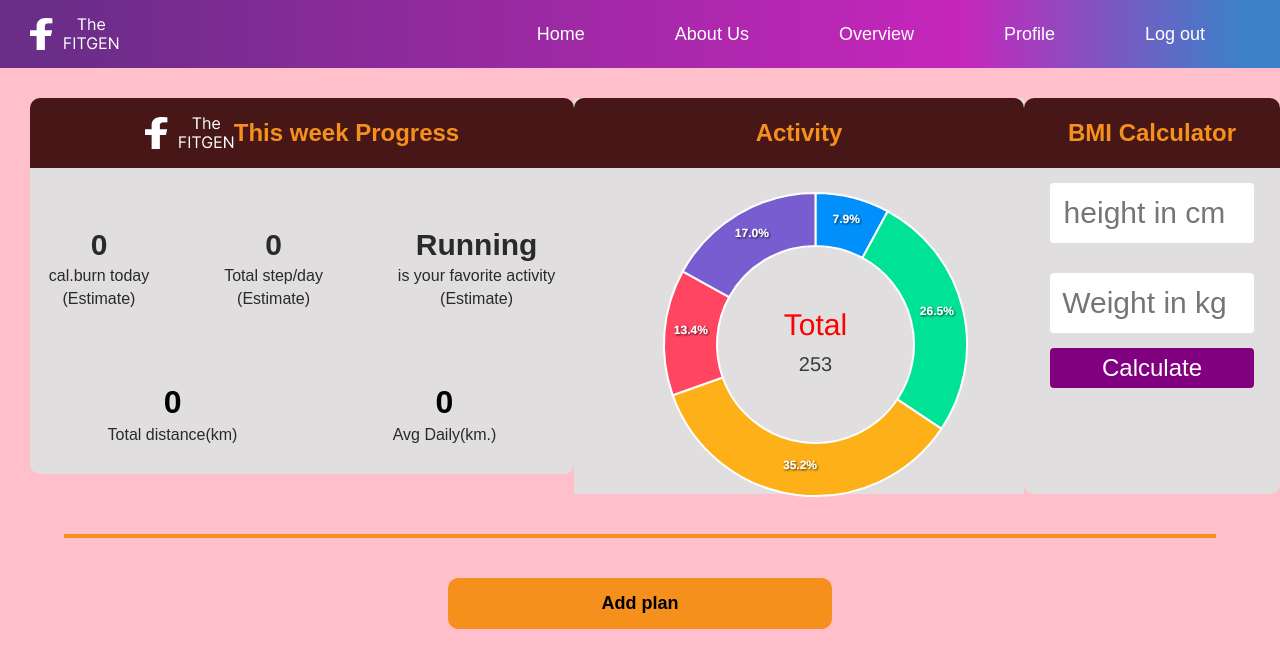
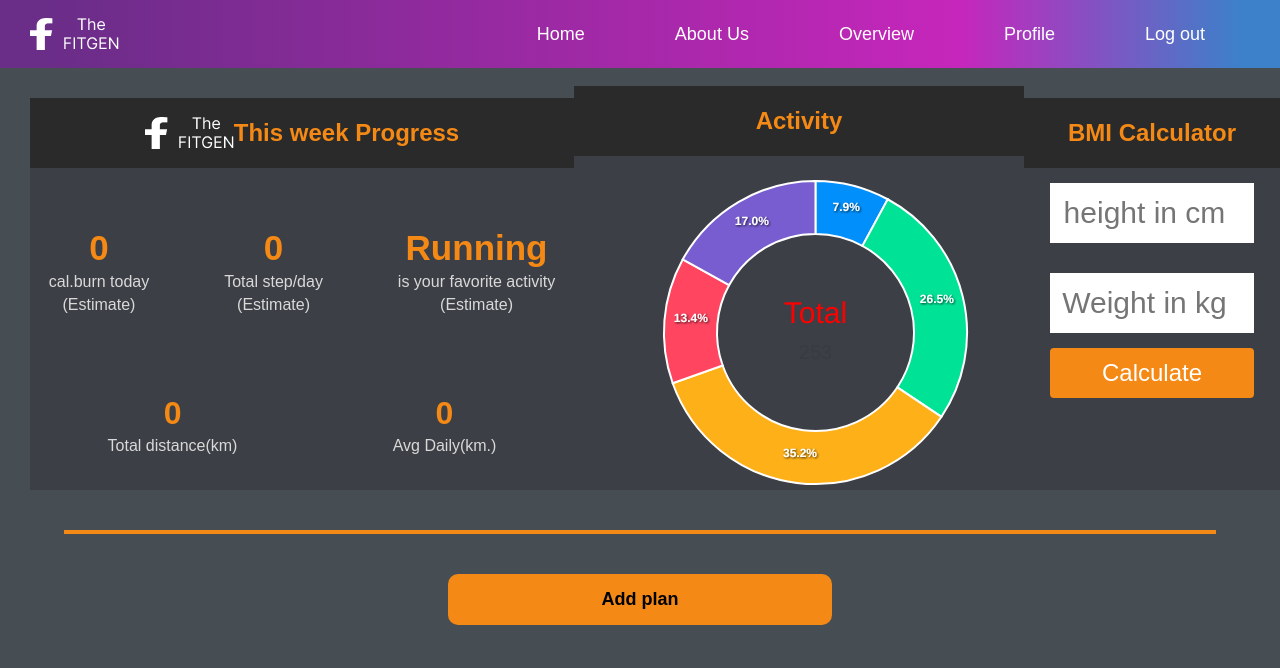
Before and after one commit to Pistachio13/FitGen-JSD3, a React (Create React App) app in the folder fitgen/: page / in a window 1280 px wide. Shown: the top 668 px of the page. Built offline with nearby package versions, Linux system fonts and the light colour scheme.

Commit message:
fix overall design

```diff
--- a/fitgen/src/components/BMI/BMI.css
+++ b/fitgen/src/components/BMI/BMI.css
@@ -2,8 +2,15 @@
     --grey: #E0DEDE;
     --black: #2A2A2A;
     --brown: #471717;
-    --orange: #F5901D;
+    --lightgray: #D9D9D9;
+    --gray: #9C9C9C;
+    --orange: #F48915;
+    --darkGrey: #464D53;
+    --caloryCard: #656565;
+    --planCard: linear-gradient(210.41deg, #FA5042 1.14%, #FFA739 100.75%);
+    --appColor: #3C3F45;
 }
+
 
 input {
     display: block;
@@ -13,17 +20,16 @@ input {
 }
 
 .btn {
-    background-color: purple;
+    background-color: var(--orange);
     color: #fff;
     cursor: pointer;
     width: 80%;
-    height: 40px;
+    height: 50px;
     border: none;
     margin-bottom: 10px;
     border-radius: 4px;
     font-size: 24px;
 }
-
 
 .btn:hover {
     scale: 1.05;
@@ -31,7 +37,7 @@ input {
 
 
 .bmi {
-    background-color: var(--brown);
+    background-color: var(--black);
     color: var(--orange);
     width: 100%;
     height: 70px;
@@ -39,7 +45,6 @@ input {
     justify-content: center;
     align-items: center;
     font-size: 1.5em;
-    border-radius: 10px 10px 0 0;
 
 }
 
@@ -48,15 +53,23 @@ input {
     flex-direction: column;
     width: 20vw;
     align-items: center;
+    background-color: var(--appColor);
 
 }
 
 .height-cm {
     height: 60px;
-    border-radius: 4px;
     border: none;
     font-size: 30px;
     text-align: center;
+}
+
+.third-card h1 {
+    color: var(--orange);
+}
+
+.third-card h2 {
+    color: var(--orange);
 }
 
 
--- a/fitgen/src/components/Card/Card.css
+++ b/fitgen/src/components/Card/Card.css
@@ -1,8 +1,14 @@
-:root{
+:root {
     --grey: #E0DEDE;
     --black: #2A2A2A;
     --brown: #471717;
-    --orange: #F5901D;
+    --lightgray: #D9D9D9;
+    --gray: #9C9C9C;
+    --orange: #F48915;
+    --darkGrey: #464D53;
+    --caloryCard: #656565;
+    --planCard: linear-gradient(210.41deg, #FA5042 1.14%, #FFA739 100.75%);
+    --appColor: #3C3F45;
 }
 
 p {
@@ -54,10 +60,11 @@ p {
     display: flex;
     flex-direction: column;
     align-items: center;
-    background-color: blue;
+    background-color: var(--appColor);
     width: 350px;
     height: 500px;
     border-radius: 10px;
+    border: 2px solid var(--orange);
 
 }
 
@@ -97,7 +104,8 @@ p {
     text-decoration: none;
     padding : 15px 30px;
     margin: 0px 15px;
-    background-color: orange;
+    background-color: var(--orange);
+
     border-radius: 10px;
     font-weight: bold;
     max-width: 600px;
@@ -111,7 +119,7 @@ p {
     text-decoration: none;
     padding : 15px 30px;
     margin: 0 15px;
-    background-color:pink;
+    background-color: var(--lightgray);
     border-radius: 10px;
     font-weight: bold;
     border: none;
--- a/fitgen/src/components/Navbar/Navbar.css
+++ b/fitgen/src/components/Navbar/Navbar.css
@@ -4,9 +4,6 @@
     box-sizing: border-box;
 }
 
-body {
-    background-color: pink;
-}
 
 .navbar {
     max-width: 100%;
--- a/fitgen/src/components/Overall/Overall.css
+++ b/fitgen/src/components/Overall/Overall.css
@@ -2,18 +2,30 @@ h3 {
     color: white;
 }
 
-:root{
+:root {
     --grey: #E0DEDE;
     --black: #2A2A2A;
     --brown: #471717;
-    --orange: #F5901D;
+    --lightgray: #D9D9D9;
+    --gray: #9C9C9C;
+    --orange: #F48915;
+    --darkGrey: #464D53;
+    --caloryCard: #656565;
+    --planCard: linear-gradient(210.41deg, #FA5042 1.14%, #FFA739 100.75%);
+    --appColor: #3C3F45;
 }
+
+body {
+    background-color: var(--darkGrey);
+}
+
 
 .column {
     display: flex;
     flex-direction: row;
     justify-content: space-around;
 }
+
 .left-row {
     width: 50%;
     margin-top: 30px;
@@ -26,8 +38,7 @@ h3 {
     text-align: center;
     justify-content: center;
     height: 70px;
-    background-color: var(--brown);
-    border-radius: 10px 10px 0 0;
+    background-color: var(--black);
     color: var(--orange);
 }
 
@@ -36,12 +47,12 @@ h3 {
 }
 
 .left-row .this-week {
-    background-color: var(--grey);
+    background-color: var(--appColor);
     padding: 30px;
 }
 
 .left-row .overall-info {
-    color: var(--black);
+    color: var(--orange);
     display: flex;
     flex-direction: column;
     justify-content: center;
@@ -55,7 +66,7 @@ h3 {
     justify-content: center;
     align-items: center;
     text-align: center;
-    font-size: 30px;
+    font-size: 35px;
     font-weight: 700;
 }
 
@@ -64,11 +75,11 @@ h3 {
     justify-content: space-around;
     text-align: center;
     align-items: center;
-    background-color: var(--grey);
+    background-color: var(--appColor);
 }
 
 .left-row p {
-    color: var(--black);
+    color: var(--lightgray);
     margin-top: 5px;
 }
 
@@ -77,15 +88,14 @@ h3 {
     width: 2px;
     background-color: var(--orange);
 
-  }
+}
 
 .left-row .information .overall-info {
     margin-bottom: 20px;
 }
 
 .left-row .rate {
-    background-color: var(--grey);
-    border-radius: 0 0 10px 10px;
+    background-color: var(--appColor);
     display: flex;
     justify-content: space-around;
     align-items: center;
@@ -94,8 +104,12 @@ h3 {
 }
 
 .left-row .rate .avg {
-    padding: 10px 0px;
+    padding: 15px 0px;
     margin-bottom: 20px;
+}
+
+.left-row .rate .avg h1 {
+    color: var(--orange);
 }
 
 .right-row {
@@ -174,7 +188,6 @@ circle {
     flex-direction: column;
     position: relative;
     margin-top: 30px;
-    background-color: var(--grey);
 }
 
 .donut-chart h2 {
@@ -183,10 +196,10 @@ circle {
     align-items: center;
     text-align: center;
     color: var(--orange);
-    background-color: var(--brown);
+    background-color: var(--black);
     width: 100%;
+    margin-top: -20px;
     height: 70px;
-    border-radius: 10px 10px 0 0;
 }
 
 .inside-chart {
@@ -194,8 +207,10 @@ circle {
     justify-content: center;
     align-items: center;
     flex-direction: column;
-    border-radius: 10px;
+    background-color: var(--appColor);
+    height: 100%;
 }
+
 .apexcharts-legend {
     display: none;
     visibility: hidden;
@@ -209,22 +224,9 @@ circle {
 .graph-all {
     display: flex;
     position: relative;
-
     text-decoration: none;
     color: var(--black);
     margin-top: 30px;
-}
-
-.graph-button {
-    display: flex;
-    background-color: var(--orange);
-    text-decoration: none;
-    margin: 0px 85px;
-    padding: 15px;
-    text-align: center;
-    justify-content: center;
-    border-radius: 10px;
-    font-weight: 700;
 }
 
 .third-card {
@@ -249,7 +251,7 @@ circle {
     margin: 20px 0;
 }
 
-.icon-arrow .weight-goal{
+.icon-arrow .weight-goal {
     color: var(--black);
     font-size: 32px;
 }
@@ -265,6 +267,7 @@ circle {
         stroke-dashoffset: 165;
     }
 }
+
 svg {
     position: absolute;
     top: 15px;
```
